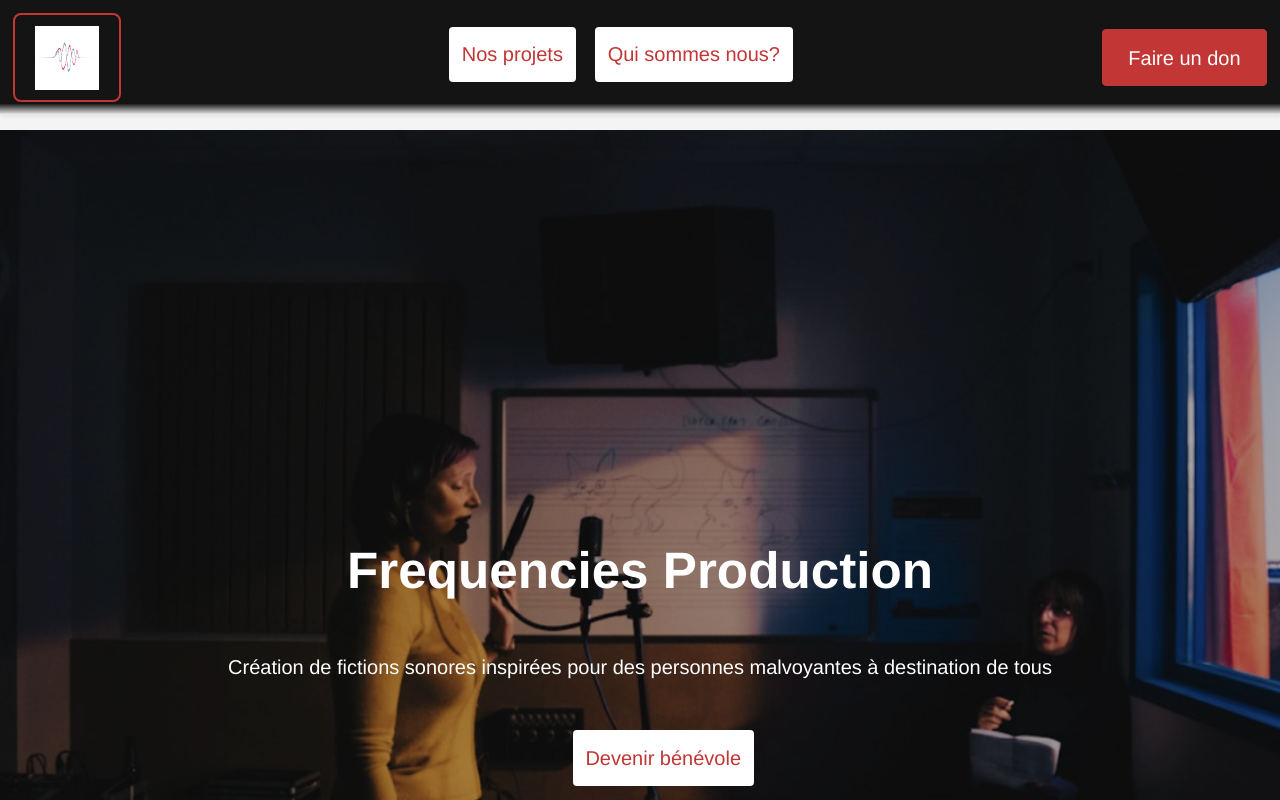
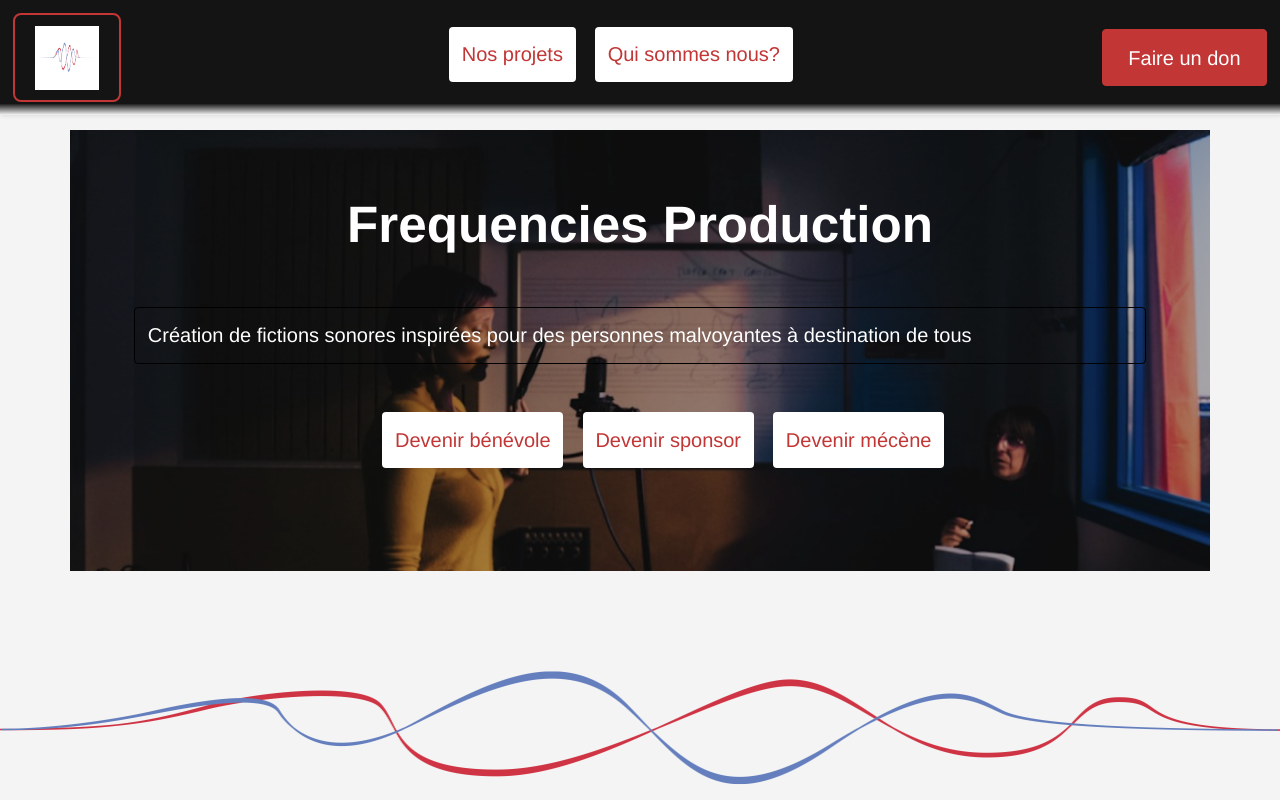
Before and after one commit to FrequenciesProduction/sitewebfrequencies, a Nuxt app: page / in a window 1280 px wide. Shown: the top 800 px of the page. Built offline with nearby package versions, Linux system fonts and the light colour scheme.

Commit message:
FIX/003-accessibilité: Modification de la hauteur de l'image d'accueil

```diff
--- a/components/intro/intro.modules.scss
+++ b/components/intro/intro.modules.scss
@@ -1,19 +1,26 @@
-.intro {
+.container {
   display: flex;
   flex-direction: column;
   color: #fff;
   background-image: url("/img/image_accueil.png");
   width: 100%;
-  height: 100%;
+  height: 50%;
   background-size: cover;
   background-position: center;
   background-repeat: no-repeat;
   margin: auto;
-  padding: 32% 5% 5% 5%;
+  padding: 5% 5% 5% 5%;
+
 }
 
-.h1-title {
+.intro--title {
+  display: flex;
+  justify-content: center;
   opacity: 1;
+}
+
+.text--resume {
+  border: none;
 }
 
 ul.button-box {
--- a/components/intro/intro.vue
+++ b/components/intro/intro.vue
@@ -1,7 +1,7 @@
 <template>
-  <div class="intro">
-    <h1 class="h1-title">Frequencies Production</h1>
-    <p>
+  <div class="container">
+    <h1 class="intro--title">Frequencies Production</h1>
+    <p class="text--resume">
       Création de fictions sonores inspirées pour des personnes malvoyantes à destination
       de tous
     </p>
@@ -14,14 +14,14 @@
             texte="Devenir bénévole" />
       </li>
 
-      <!-- <li>
+      <li>
         <introButton
             btnClass="intro--button"
             label="Aller à la page devenir sponsor"
             lien="/sponsor"
             texte="Devenir sponsor" />
-      </li>-->
-      <!--
+      </li>
+
       <li>
         <introButton
             btnClass="intro--button"
@@ -29,7 +29,7 @@
             lien="/mécène"
             texte="Devenir mécène" />
       </li>
-      -->
+
     </ul>
   </div>
 </template>
```
